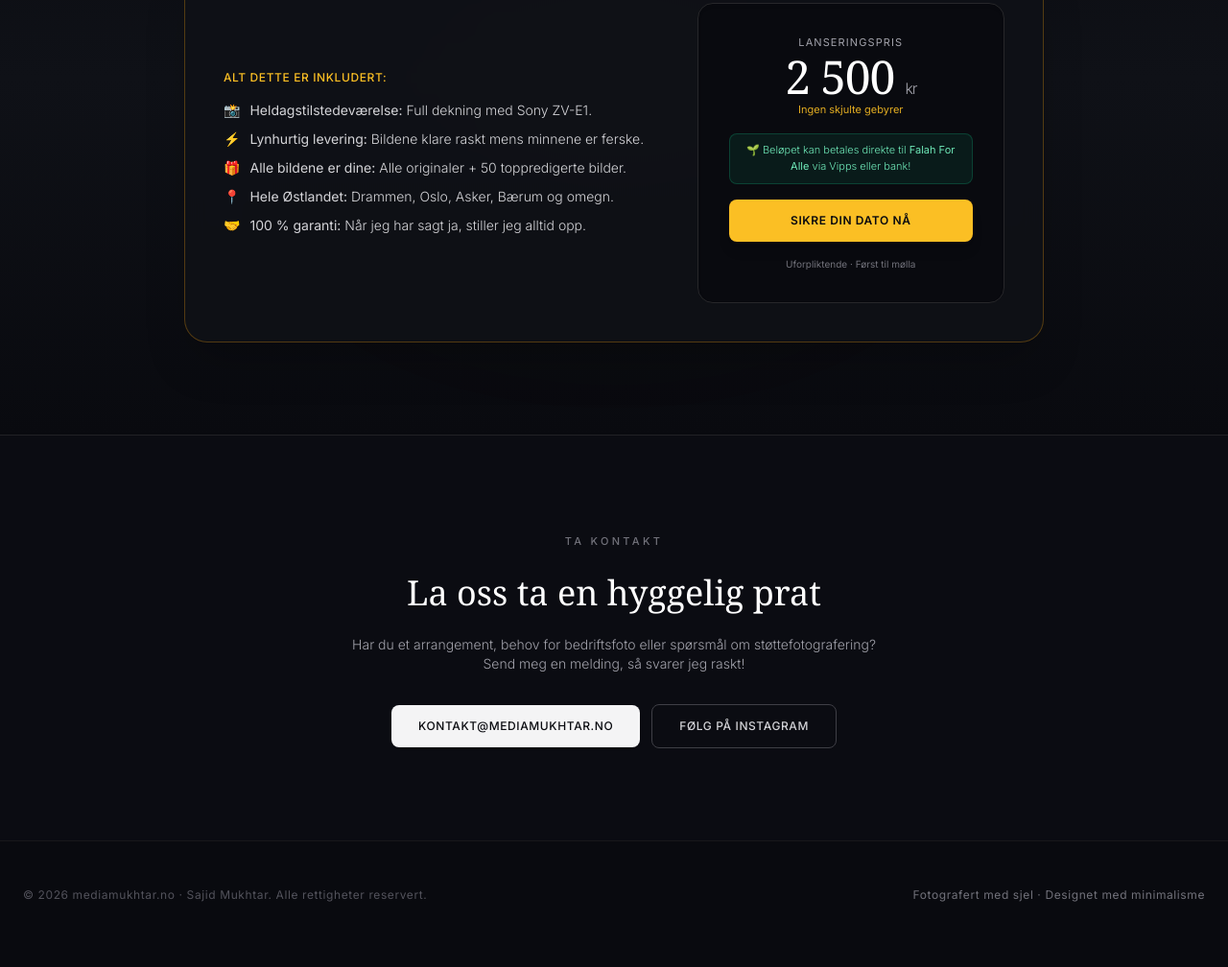
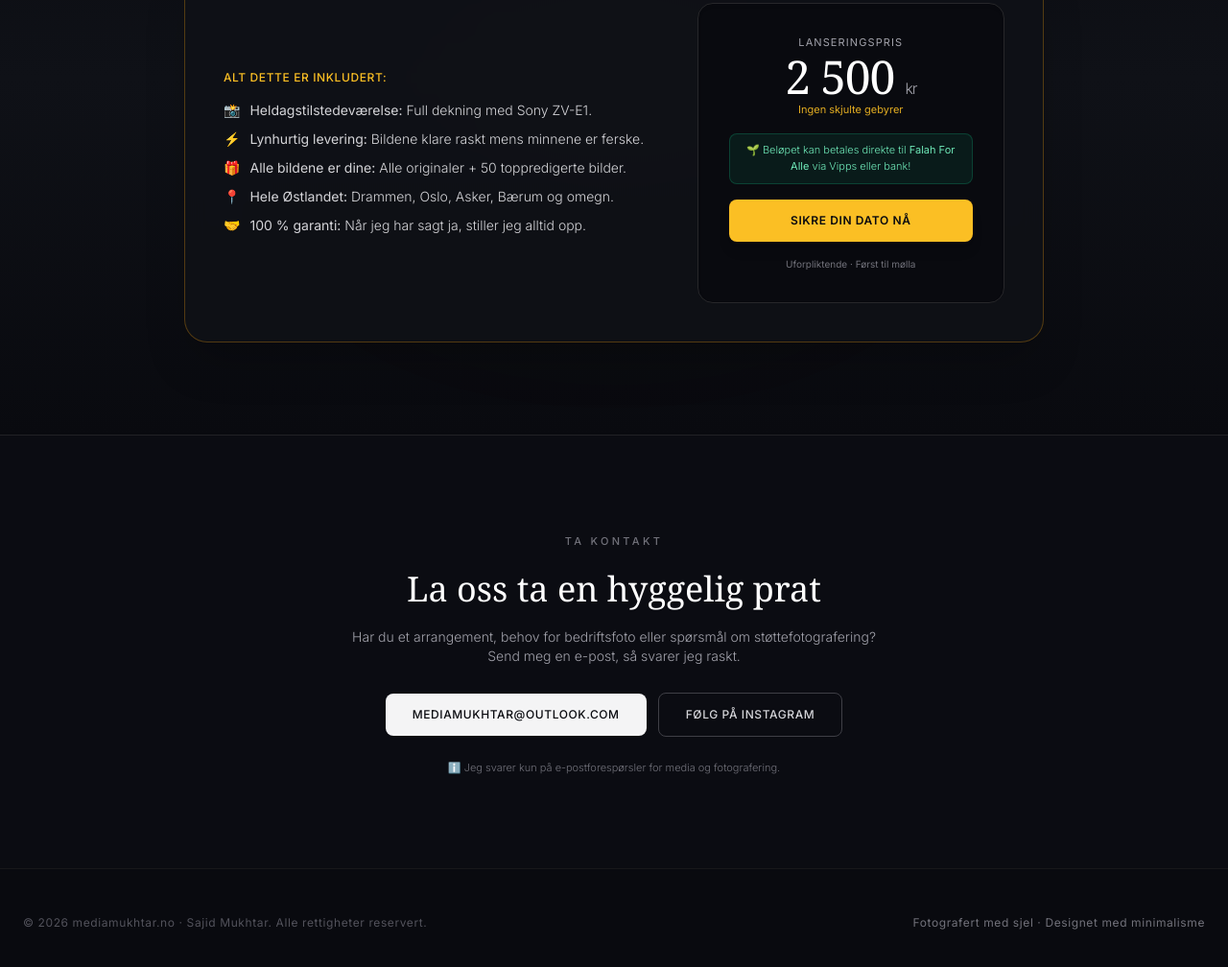
Before and after one commit to SajidMukhtarDEV/mediamukhtar.no, a plain HTML site: page index.html in a window 1280 px wide. Shown: the part 5176-6184 px from the top of the page at 96% size. Drawn offline with nearby package versions, Linux system fonts and the light colour scheme; a web font is replaced by a local one.

Commit message:
Oppdatert e-post til mediamukhtar@outlook.com og lagt til merknad om henvendelser

```diff
--- a/index.html
+++ b/index.html
@@ -438,7 +438,7 @@
 
             <div class="pt-2 flex flex-col sm:flex-row items-center justify-between gap-4 border-t border-zinc-800/80">
                 <span class="text-xs text-zinc-400 text-center sm:text-left">Inkluderer alle originalbilder + 50 profesjonelt redigert</span>
-                <a href="mailto:kontakt@mediamukhtar.no?subject=St%C3%B8ttefotografering%20for%20Falah%20For%20Alle"
+                <a href="mailto:mediamukhtar@outlook.com?subject=St%C3%B8ttefotografering%20for%20Falah%20For%20Alle"
                    class="w-full sm:w-auto px-6 py-3 bg-emerald-400 hover:bg-emerald-300 text-dark-950 font-semibold text-xs tracking-wider uppercase transition-all duration-300 shadow text-center rounded-lg">
                     Book støttefotografering
                 </a>
@@ -509,7 +509,7 @@
                             🌱 Beløpet kan betales direkte til <strong>Falah For Alle</strong> via Vipps eller bank!
                         </div>
 
-                        <a href="mailto:kontakt@mediamukhtar.no?subject=Lanseringstilbud%20-%20Bestilling%20av%20heldagsfotografering&body=Hei%20Sajid!%0A%0AJeg%20%C3%B8nsker%20%C3%A5%20benytte%20meg%20av%20lanseringstilbudet%20(kr%202%20500,-).%0A%0AArrangement:%20%0ADato:%20%0ASted:%20%0ATelefon:%20%0A%0AMvh%20"
+                        <a href="mailto:mediamukhtar@outlook.com?subject=Lanseringstilbud%20-%20Bestilling%20av%20heldagsfotografering&body=Hei%20Sajid!%0A%0AJeg%20%C3%B8nsker%20%C3%A5%20benytte%20meg%20av%20lanseringstilbudet%20(kr%202%20500,-).%0A%0AArrangement:%20%0ADato:%20%0ASted:%20%0ATelefon:%20%0A%0AMvh%20"
                            class="block w-full py-3.5 bg-amber-400 hover:bg-amber-300 text-dark-950 font-semibold text-xs tracking-wider uppercase transition-all duration-300 shadow-lg text-center rounded-lg">
                             Sikre din dato nå
                         </a>
@@ -523,25 +523,30 @@
 
     <!-- Kontakt Seksjon: Rask og tommelvennlig -->
     <section id="kontakt" class="py-16 sm:py-24 bg-dark-900/40 border-t border-zinc-800/80 px-4 sm:px-6">
-        <div class="max-w-xl mx-auto text-center space-y-6">
+        <div class="max-w-xl mx-auto text-center space-y-5">
             <span class="text-[11px] uppercase tracking-[0.3em] text-zinc-500 font-medium">Ta kontakt</span>
             <h2 class="text-2xl sm:text-4xl font-serif text-white font-light">
                 La oss ta en hyggelig prat
             </h2>
             <p class="text-xs sm:text-sm text-zinc-400 font-light leading-relaxed">
-                Har du et arrangement, behov for bedriftsfoto eller spørsmål om støttefotografering? Send meg en melding, så svarer jeg raskt!
+                Har du et arrangement, behov for bedriftsfoto eller spørsmål om støttefotografering? Send meg en e-post, så svarer jeg raskt.
             </p>
 
             <div class="pt-2 flex flex-col sm:flex-row justify-center items-center gap-3">
-                <a href="mailto:kontakt@mediamukhtar.no"
+                <a href="mailto:mediamukhtar@outlook.com"
                    class="w-full sm:w-auto px-7 py-3.5 bg-zinc-100 hover:bg-white text-dark-950 font-medium text-xs tracking-wider uppercase transition-all duration-300 rounded-lg text-center shadow">
-                    kontakt@mediamukhtar.no
+                    mediamukhtar@outlook.com
                 </a>
                 <a href="https://instagram.com" target="_blank" rel="noopener noreferrer"
                    class="w-full sm:w-auto px-7 py-3.5 border border-zinc-700 hover:border-zinc-400 text-zinc-300 hover:text-white font-medium text-xs tracking-wider uppercase transition-all duration-300 rounded-lg text-center">
                     Følg på Instagram
                 </a>
             </div>
+
+            <!-- Merknad om e-postforespørsler -->
+            <p class="text-[11px] text-zinc-500 font-light pt-1">
+                ℹ️ Jeg svarer kun på e-postforespørsler for media og fotografering.
+            </p>
         </div>
     </section>
 
```
